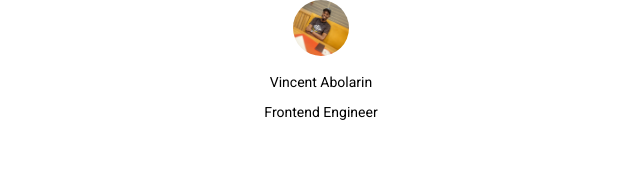
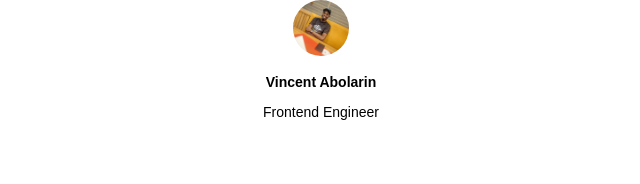
Before and after one commit to vincentabolarin/ha-shem-project, a JavaScript app: page / in a window 1280 px wide. Shown: the top 184 px of the page, without its empty margins (319-959 px from the left). Built offline with nearby package versions, Linux system fonts and the light colour scheme; the HTML template or start-up script is replaced by a standard one.

Commit message:
style UserDetails

```diff
--- a/src/App.css
+++ b/src/App.css
@@ -1,10 +1,6 @@
 @import url('https://fonts.googleapis.com/css2?family=Roboto:wght@400;500;700&display=swap');
-
-* {
-  font-family: 'Roboto', sans-serif;
-}
 
 .App {
   text-align: center;
-  font-family: 'Roboto', sans-serif;
+  font-family: 'Poppins', sans-serif;
 }
--- a/src/styles/UserDetails.module.css
+++ b/src/styles/UserDetails.module.css
@@ -6,6 +6,7 @@
 
 .userName {
   font-size: 14px;
+  font-weight: bold;
 }
 
 .userRole {
```
